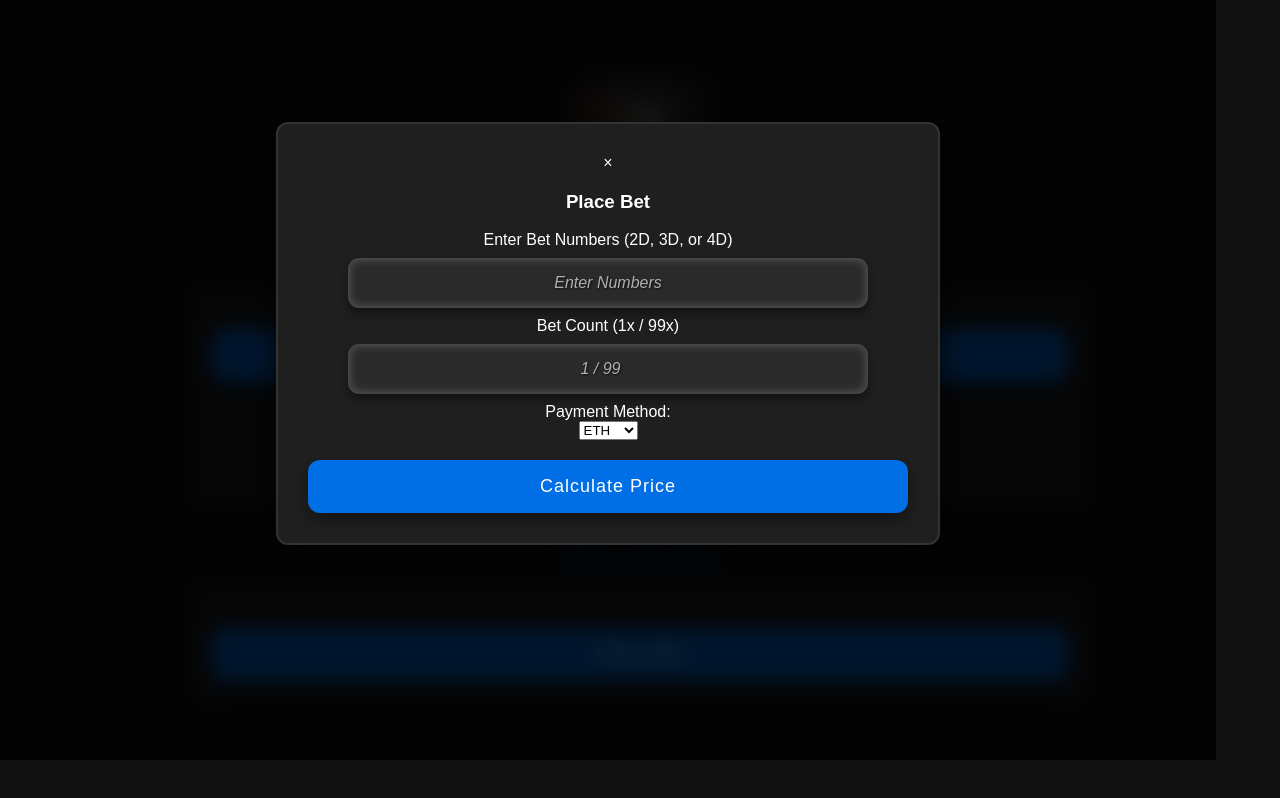
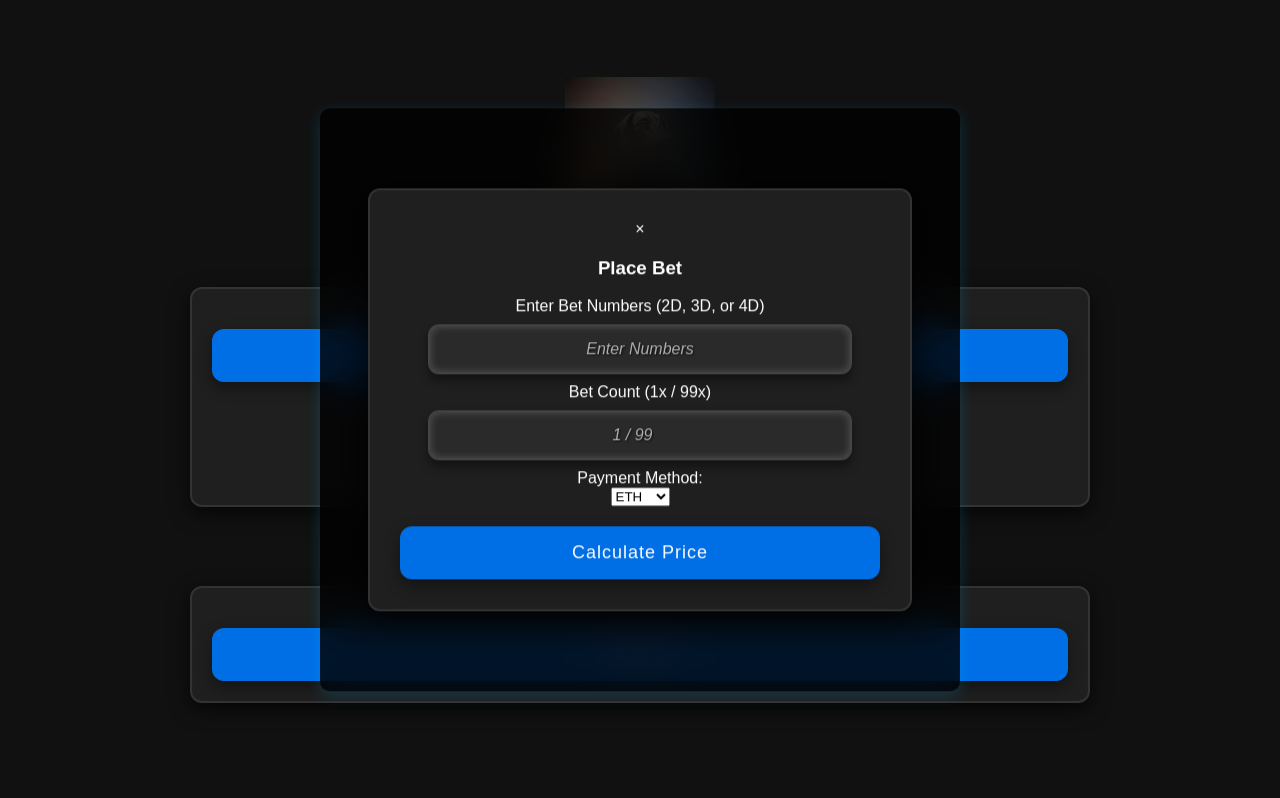
Before and after one commit to dogertoken/how, a plain HTML site: page bet2.html in a window 1280 px wide. Both pictures are taken after a click on the button "Place Bet". Drawn offline with Linux system fonts and the light colour scheme.

Commit message:
Update bet2.html

```diff
--- a/bet2.html
+++ b/bet2.html
@@ -112,17 +112,24 @@ body {
 }
 
 /* Modal Background */
+/* Modal Background */
 #betModal {
     display: none;
-    position: fixed;
+    position: fixed; /* Menempel di layar */
     z-index: 1000;
-    top: 0;
-    left: 0;
+    top: 50%;
+    left: 50%;
     width: 95%;
-    height: 95%;
+    max-width: 600px; /* Maksimum lebar modal */
+    height: auto;
+    max-height: 90vh; /* Batas tinggi agar tidak melebihi layar */
     background-color: rgba(0, 0, 0, 0.8);
-    backdrop-filter: blur(10px);
+    backdrop-filter: blur(20px);
+    transform: translate(-50%, -50%);
     animation: fadeIn 0.5s ease;
+    padding: 20px;
+    border-radius: 10px;
+    box-shadow: 0 4px 15px rgba(0, 183, 255, 0.2);
 }
 
 /* Modal Content - Center Align */
```
